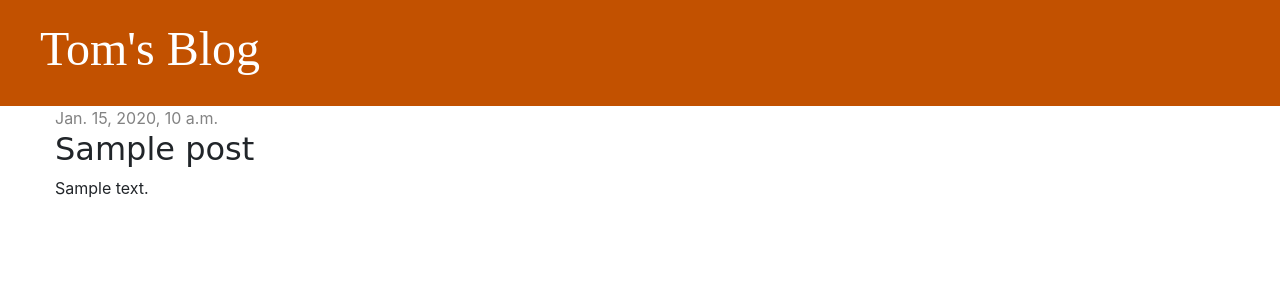
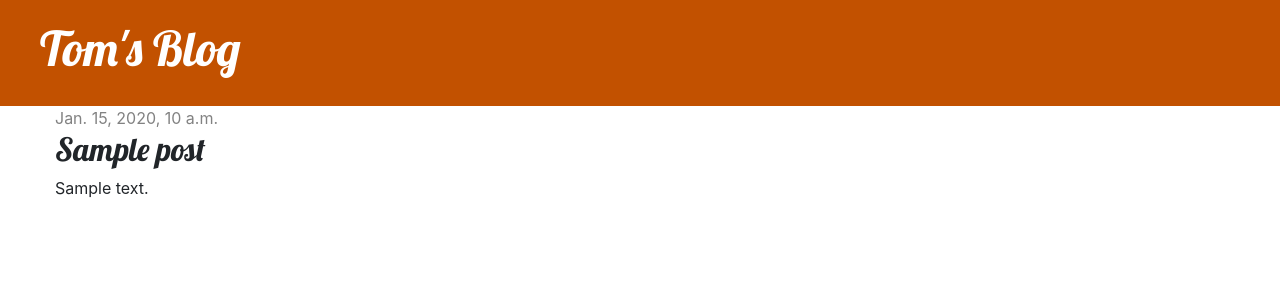
Before and after one commit to Irishman101/my-first-blog, a Django app: page /post/1/ in a window 1280 px wide. Shown: the top 300 px of the page. Run offline with Django 3.2, Linux system fonts and the light colour scheme; tables that the repository leaves empty hold one stand-in row (values such as "Sample post"); some libraries are stand-ins or nearby versions.

Commit message:
Added view and template for detailed blog post as well as CSS for the site.

```diff
--- a/blog/templates/blog/base.html
+++ b/blog/templates/blog/base.html
@@ -3,7 +3,7 @@
     <head>
         <title>Tom's Blog</title>
         <link rel="stylesheet" href="https://stackpath.bootstrapcdn.com/bootstrap/4.3.1/css/bootstrap.min.css" >
-        <link rel="https://fonts.googleapis.com/css?family=Lobster" rel="stylesheet" type="text/css">
+        <link rel="stylesheet" type="text/css" href="//fonts.googleapis.com/css?family=Lobster" />
         <link rel="stylesheet" href="{% static 'css/blog.css' %}">
     </head>
  <body>
```
